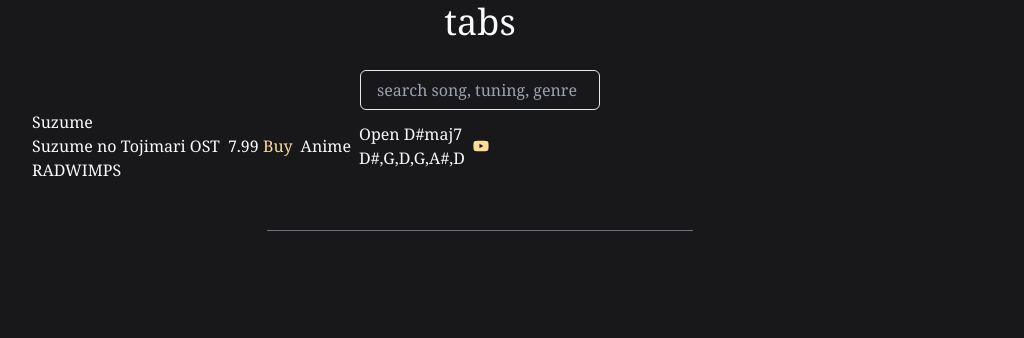
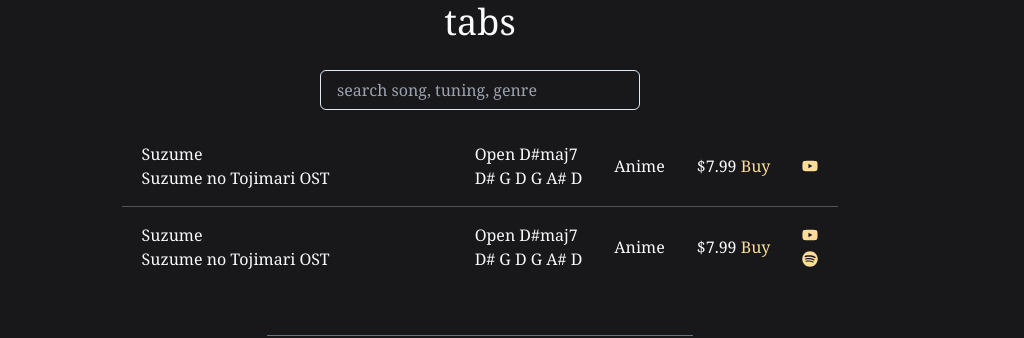
Before and after one commit to robchendev/Guitardex, a Next.js app: page /tabs in a window 1280 px wide. Shown: the part 358-696 px from the top of the page, without its empty margins (160-1184 px from the left). Built offline with nearby package versions, Linux system fonts and the light colour scheme.

Commit message:
Bare minimum styling (mainly alignment)

```diff
--- a/config/tabs.ts
+++ b/config/tabs.ts
@@ -9,10 +9,10 @@ export type Free = {
   link: string;
 };
 
-export type Tuning = "A" | "A#" | "B" | "C" | "C#" | "D" | "D#" | "E" | "F" | "F#" | "G" | "G#";
+export type Note = "A" | "A#" | "B" | "C" | "C#" | "D" | "D#" | "E" | "F" | "F#" | "G" | "G#";
 export type TuningInfo = {
   name: string;
-  strings: [Tuning, Tuning, Tuning, Tuning, Tuning, Tuning];
+  strings: [Note, Note, Note, Note, Note, Note];
 };
 
 export type Genre =
@@ -54,4 +54,21 @@ export const tabs: TabInfo[] = [
       link: "https://www.musicnotes.com/sheetmusic/mtd.asp?ppn=MN0268543",
     },
   },
+  {
+    title: "Suzume",
+    source: "Suzume no Tojimari OST",
+    artist: "RADWIMPS",
+    videoLink: "https://youtu.be/wQANVR4vqXI",
+    spotifyLink: "https://youtu.be/wQANVR4vqXI",
+    genre: ["Anime"],
+    tuning: {
+      name: "Open D#maj7",
+      strings: ["D#", "G", "D", "G", "A#", "D"],
+    },
+    button: {
+      type: "buy",
+      price: 7.99,
+      link: "https://www.musicnotes.com/sheetmusic/mtd.asp?ppn=MN0268543",
+    },
+  },
 ];
--- a/pages/tabs.tsx
+++ b/pages/tabs.tsx
@@ -1,37 +1,53 @@
-import { Center, HStack, Input } from "@chakra-ui/react";
+import {
+  Box,
+  Center,
+  Container,
+  HStack,
+  Input,
+  StackDivider,
+  Text,
+  VStack,
+} from "@chakra-ui/react";
 import { NextPage } from "next";
 import React from "react";
 import { FaSpotify, FaYoutube } from "react-icons/fa";
 import Wrapper from "../components/Wrapper";
-import { TabInfo, tabs } from "../config/tabs";
+import { Buy, Free, Note, TabInfo, tabs } from "../config/tabs";
+
+const TabButton = ({ button }: { button: Buy | Free }) => {
+  switch (button.type) {
+    case "buy":
+      return (
+        <div>
+          ${button.price} <a href={button.link}>Buy</a>
+        </div>
+      );
+    case "free":
+      return (
+        <div>
+          free, <a href={button.link}>Get</a>
+        </div>
+      );
+  }
+};
 
 const TabItem = ({ tab }: { tab: TabInfo }) => {
   return (
+    <div className="py-4 px-5 w-full">
+      <HStack justifyContent="space-between">
+        <Box>
+          <Text noOfLines={1}>{tab.title}</Text>
+          <Text noOfLines={1}>{tab.source}</Text>
+          {/* <Text noOfLines={1}>{tab.artist}</Text> */}
+        </Box>
+        <HStack justifyContent="space-between" spacing={8}>
           <div>
-      <HStack>
-        <div>
-          <div>{tab.title}</div>
-          <div>{tab.source}</div>
-          <div>{tab.artist}</div>
+            <Text>{tab.tuning.name}</Text>
+            <Text>{tab.tuning.strings.join(" ")}</Text>
           </div>
-        <div>
-          {tab.button.type === "buy" && (
-            <div>
-              {tab.button.price} <a href={tab.button.link}>Buy</a>
-            </div>
-          )}
-          {tab.button.type === "free" && (
-            <div>
-              free, <a href={tab.button.link}>Get</a>
-            </div>
-          )}
-        </div>
-        <div>{tab.genre}</div>
-        <div>
-          <div>{tab.tuning.name}</div>
-          <div>{tab.tuning.strings.toString()}</div>
-        </div>
-        <div>
+          <Center>{tab.genre}</Center>
+          <Center>{tab.button && <TabButton button={tab.button} />}</Center>
+          <VStack>
             {tab.videoLink && (
               <a href={tab.videoLink}>
                 <FaYoutube />
@@ -42,7 +58,8 @@ const TabItem = ({ tab }: { tab: TabInfo }) => {
                 <FaSpotify />
               </a>
             )}
-        </div>
+          </VStack>
+        </HStack>
       </HStack>
     </div>
   );
@@ -51,12 +68,16 @@ const TabItem = ({ tab }: { tab: TabInfo }) => {
 const Tabs: NextPage = () => {
   return (
     <Wrapper title="tabs">
+      <Center mb={4}>
+        <Input w={80} placeholder="search song, tuning, genre" />
+      </Center>
       <Center>
-        <Input w={60} placeholder="search song, tuning, genre" />
-      </Center>
+        <VStack w="80%" divider={<div className="h-px w-full bg-zinc-600" />}>
           {tabs.map((tab: TabInfo, index: number) => (
             <TabItem key={index} tab={tab} />
           ))}
+        </VStack>
+      </Center>
     </Wrapper>
   );
 };
--- a/theme.ts
+++ b/theme.ts
@@ -13,10 +13,7 @@ const Button: ComponentStyleConfig = {
 // use this file to define/inject custom theme
 const theme = {
   colors: {
-    brand: {
-      100: "green",
-      // ...
-    },
+    gold: "#FCDC97",
   },
   components: {
     Button,
```
Also changed, not shown: tailwind.config.js (+10 -0 lines). Lines whose indentation alone changed are shown as unchanged.
